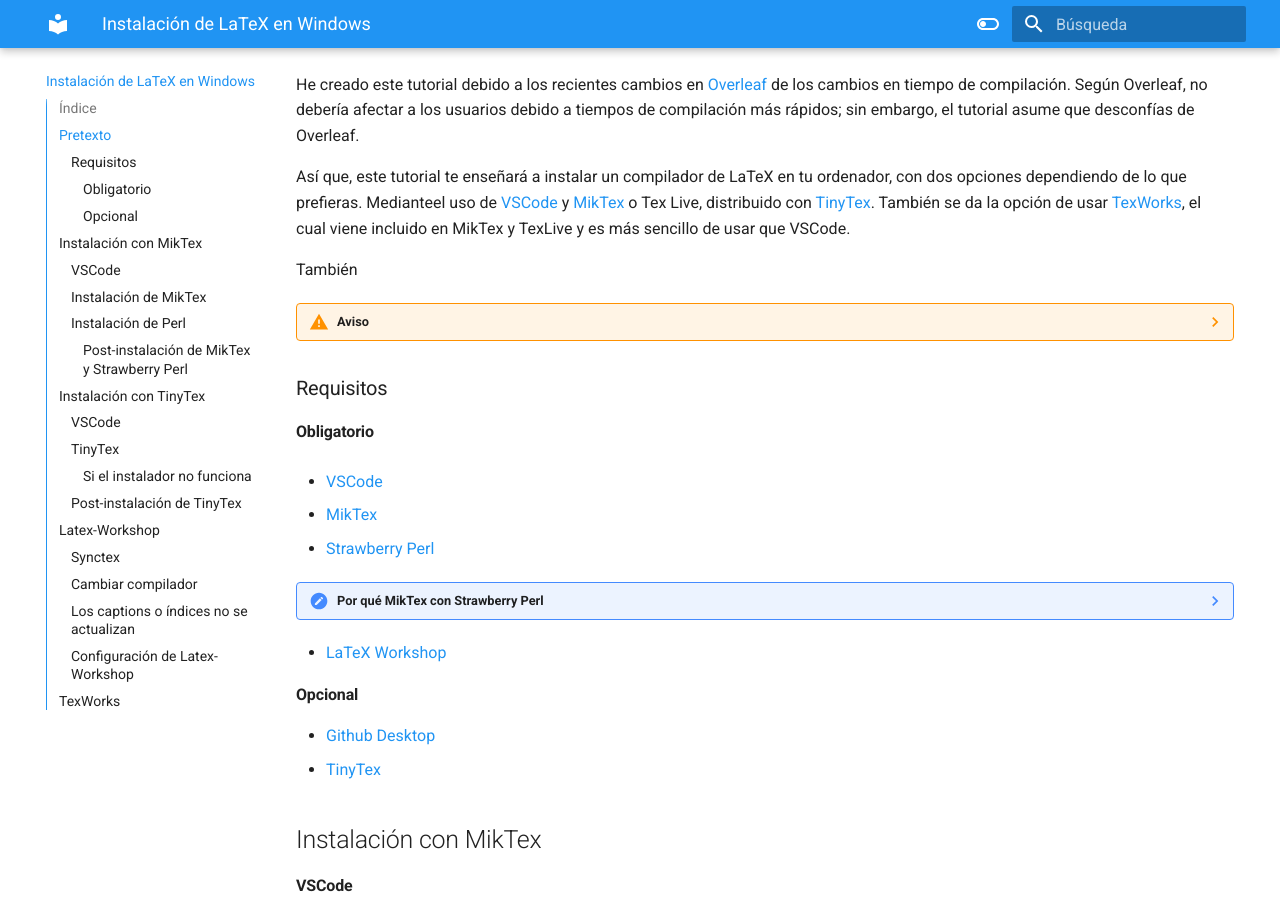
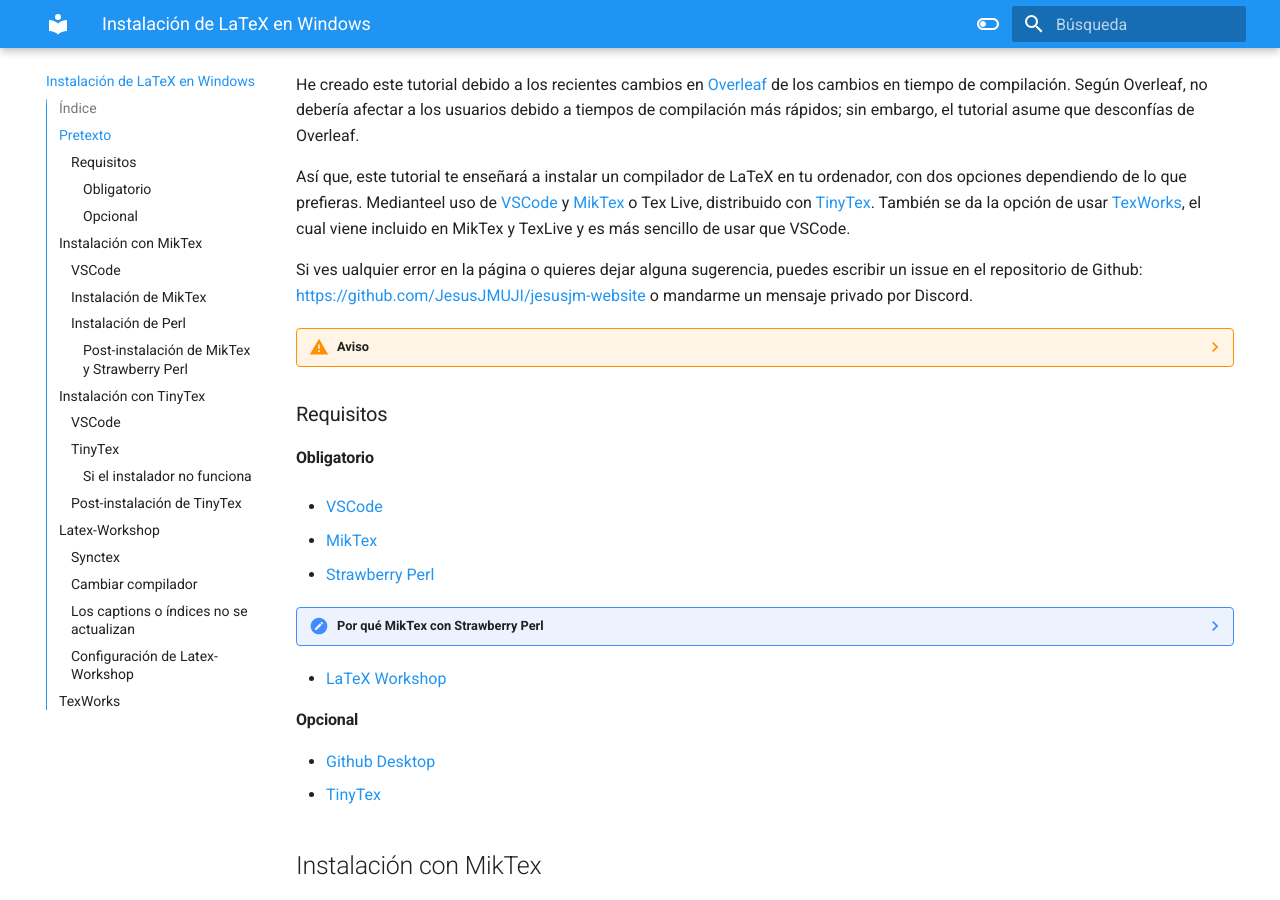
Before and after one commit to JesusJMUJI/jesusjm-website, an MkDocs documentation site: the page built from docs/latex_install.md, in a window 1280 px wide and 900 px high, scrolled down 1036 px. Built offline with MkDocs 1.6.1 and Material for MkDocs 9.7.7, drawn with Linux system fonts in a browser that asks for light colours.

Commit message:
cambiar nombre de pagina y añadir info de contacto

```diff
--- a/docs/latex_install.md
+++ b/docs/latex_install.md
@@ -33,7 +33,8 @@
 Así que, este tutorial te enseñará a instalar un compilador de LaTeX en tu ordenador, con dos opciones dependiendo de lo que prefieras. Medianteel uso de [VSCode](https://code.visualstudio.com/) y [MikTex](https://miktex.org/download) o Tex Live, distribuido con [TinyTex](https://github.com/rstudio/tinytex-releases).
 También se da la opción de usar [TexWorks](#texworks), el cual viene incluido en MikTex y TexLive y es más sencillo de usar que VSCode.
 
-También
+Si ves ualquier error en la página o quieres dejar alguna sugerencia, puedes escribir un issue en el repositorio de Github: <https://github.com/JesusJMUJI/jesusjm-website> o mandarme un mensaje privado por Discord.
+
 ??? warning "Aviso"
     Este tutorial asume que el lector dispone de conocimientos básicos sobre instalación y entendimiento sobre como usar VSCode e instaladores complejos. No obstante, se intentará explicar de la forma más sencilla posible. Además, se requiere de entender el inglés, ya que la mayoría de los programas están en inglés.
 
--- a/mkdocs.yml
+++ b/mkdocs.yml
@@ -1,4 +1,4 @@
-site_name: Jesus Website
+site_name: Tutoriales para el Grado de Videojuegos
 theme:
   name: material
   features:
@@ -49,14 +49,5 @@
       emoji_generator: !!python/name:materialx.emoji.to_svg
 
 
-extra:
-  social:
-    - icon: fontawesome/brands/github-alt
-      link: https://github.com/james-willett
-    - icon: fontawesome/brands/twitter
-      link: https://twitter.com/TheJamesWillett
-    - icon: fontawesome/brands/linkedin
-      link: https://www.linkedin.com/in/willettjames/
-
 copyright: |
   &copy; 2023 <a href="https://github.com/JesusJMUJI"  target="_blank" rel="noopener">Jesús JM</a>
```
